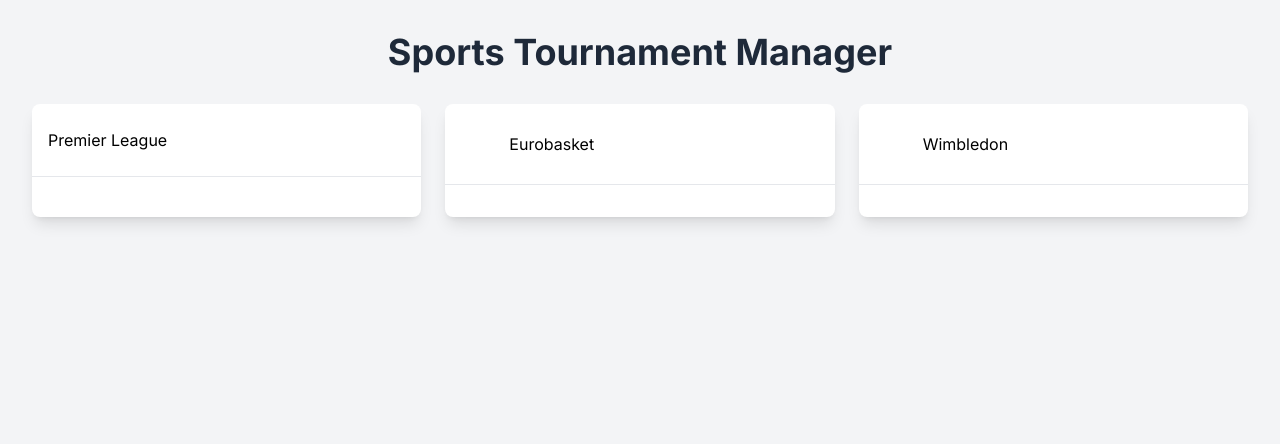
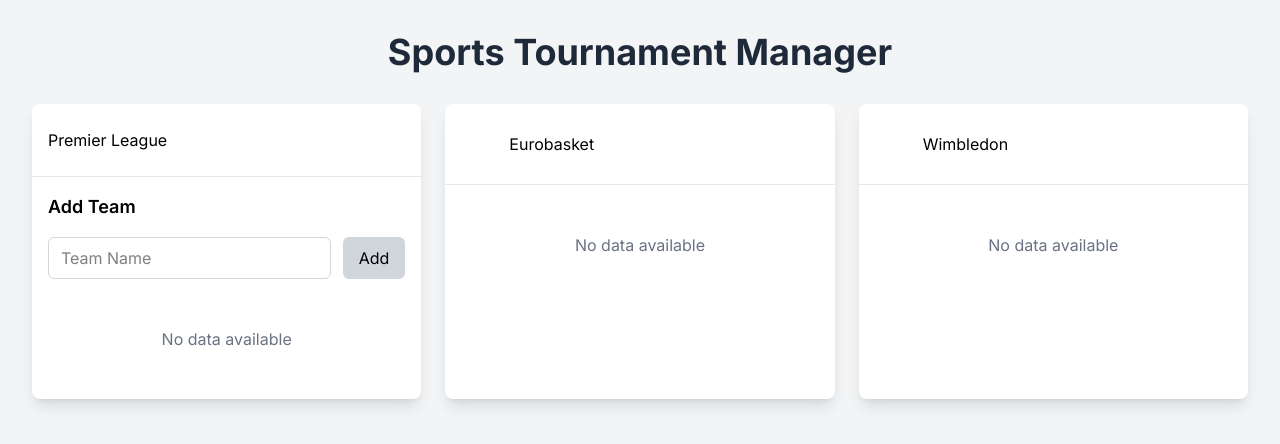
Before and after one commit to ABendaravicius/test-reactjs-kickertech, a React (Vite) app: page / in a window 1280 px wide. Shown: the top 444 px of the page. Built offline with nearby package versions, Linux system fonts and the light colour scheme; a web font is replaced by a local one.

Commit message:
add tournament standings tables

```diff
--- a/src/App.tsx
+++ b/src/App.tsx
@@ -1,9 +1,21 @@
-import { TournamentTableCard } from "@/components";
-import { TournamentProvider } from "@/contexts/TournamentContext";
+import { TournamentTableCard, AddTeamForm } from "@/components";
+import {
+  TournamentProvider,
+  useTournament,
+} from "@/contexts/TournamentContext";
 
-function App() {
+function AppContent() {
+  const { getTournament, getStandings } = useTournament();
+
+  const premierLeagueData = getTournament("premier-league");
+  const eurobasketData = getTournament("eurobasket");
+  const wimbledonData = getTournament("wimbledon");
+
+  const premierLeagueStandings = getStandings("premier-league");
+  const eurobasketStandings = getStandings("eurobasket");
+  const wimbledonStandings = getStandings("wimbledon");
+
   return (
-    <TournamentProvider>
     <div className="min-h-screen bg-gray-100 p-8">
       <div className="max-w-7xl mx-auto">
         <h1 className="text-4xl font-bold text-center mb-8 text-gray-800">
@@ -11,12 +23,37 @@
         </h1>
 
         <div className="grid grid-cols-1 md:grid-cols-3 gap-6">
-            <TournamentTableCard sportType="premier-league" />
-            <TournamentTableCard sportType="eurobasket" iconName="basketball" />
-            <TournamentTableCard sportType="wimbledon" iconName="tennis" />
+          <TournamentTableCard
+            tableName={premierLeagueData.name}
+            sportType={premierLeagueData.id}
+            standings={premierLeagueStandings}
+          >
+            <AddTeamForm sportType="premier-league" entityName="Team" />
+          </TournamentTableCard>
+
+          <TournamentTableCard
+            tableName={eurobasketData.name}
+            sportType={eurobasketData.id}
+            standings={eurobasketStandings}
+            iconName="basketball"
+          />
+
+          <TournamentTableCard
+            tableName={wimbledonData.name}
+            sportType={wimbledonData.id}
+            standings={wimbledonStandings}
+            iconName="tennis"
+          />
         </div>
       </div>
     </div>
+  );
+}
+
+function App() {
+  return (
+    <TournamentProvider>
+      <AppContent />
     </TournamentProvider>
   );
 }
--- a/src/components/atoms/Button.tsx
+++ b/src/components/atoms/Button.tsx
@@ -4,13 +4,27 @@
   onClick?: () => void;
   children: ReactNode;
   className?: string;
+  type?: "button" | "submit" | "reset";
+  disabled?: boolean;
 }
 
-function Button({ onClick, children, className = "" }: ButtonProps) {
+function Button({
+  onClick,
+  children,
+  className = "",
+  type = "button",
+  disabled = false,
+}: ButtonProps) {
   return (
     <button
+      type={type}
       onClick={onClick}
-      className={`px-4 py-2 rounded-md transition-colors duration-200 ${className}`}
+      disabled={disabled}
+      className={`px-4 py-2 rounded-md transition-colors duration-200 ${
+        disabled
+          ? "bg-gray-300 cursor-not-allowed"
+          : "bg-blue-600 text-white hover:bg-blue-700"
+      } ${className}`}
     >
       {children}
     </button>
--- a/src/components/index.ts
+++ b/src/components/index.ts
@@ -2,5 +2,8 @@
 export { default as Icon } from "./atoms/Icon";
 export { default as Button } from "./atoms/Button";
 
+// Molecules
+export { default as AddTeamForm } from "./molecules/AddTeamForm";
+
 // Organisms
 export { default as TournamentTableCard } from "./organisms/TournamentTableCard";
--- /dev/null
+++ b/src/components/molecules/AddTeamForm.tsx
@@ -0,0 +1,44 @@
+import { useState } from "react";
+import { useTournament } from "@/contexts/TournamentContext";
+import type { SportType } from "@/types/tournament";
+import { Button } from "@/components";
+
+interface AddTeamFormProps {
+  sportType: SportType;
+  entityName?: string; // "Team" or "Player"
+}
+
+function AddTeamForm({ sportType, entityName = "Team" }: AddTeamFormProps) {
+  const [teamName, setTeamName] = useState("");
+  const { addPlayer } = useTournament();
+
+  const handleSubmit = (e: React.FormEvent) => {
+    e.preventDefault();
+    if (teamName) {
+      addPlayer(sportType, teamName.trim());
+      setTeamName("");
+    }
+  };
+
+  return (
+    <div className="space-y-4">
+      <h3 className="text-lg font-semibold">Add {entityName}</h3>
+      <form onSubmit={handleSubmit}>
+        <div className="flex gap-3">
+          <input
+            type="text"
+            value={teamName}
+            onChange={(e) => setTeamName(e.target.value)}
+            placeholder={`${entityName} Name`}
+            className="w-full px-3 py-2 border border-gray-300 rounded-md focus:outline-none focus:ring-2 focus:ring-blue-500 focus:border-transparent"
+          />
+          <Button type="submit" disabled={!teamName} className="w-fit">
+            Add
+          </Button>
+        </div>
+      </form>
+    </div>
+  );
+}
+
+export default AddTeamForm;
--- a/src/components/organisms/TournamentTableCard/TournamentTableCard.tsx
+++ b/src/components/organisms/TournamentTableCard/TournamentTableCard.tsx
@@ -1,37 +1,41 @@
 import type { ReactNode } from "react";
 import { default as Header } from "./TournamentTableCardHeader";
-import { useTournament } from "@/contexts/TournamentContext";
-import type { SportType } from "@/types/tournament";
+import { default as Table } from "./TournamentTableCardTable";
+import type { Player, SportType } from "@/types/tournament";
+import { useTableHeaders } from "@/hooks/useTableHeaders";
 
 interface TournamentTableCardProps {
-  tableName?: string;
-  sportType: SportType;
+  tableName: string;
   iconName?: string;
   className?: string;
+  sportType: SportType;
+  standings: Player[];
   children?: ReactNode;
 }
 
 function TournamentTableCard({
   tableName,
-  sportType,
   iconName,
   className = "",
+  sportType,
+  standings,
   children,
 }: TournamentTableCardProps) {
-  const { getStandings, getTournament } = useTournament();
-  const standings = getStandings(sportType);
-  const tournament = getTournament(sportType);
+  const headers = useTableHeaders(sportType);
 
   return (
     <div
       className={`bg-white rounded-lg shadow-lg overflow-hidden ${className}`}
     >
       <Header
-        title={tableName ? tableName : tournament.name}
+        title={tableName}
         iconName={iconName}
         className="border-b border-gray-200"
       />
-      <div className="p-4">{children}</div>
+      <div className="p-4 space-y-4">
+        {children}
+        <Table headers={headers} data={standings} />
+      </div>
     </div>
   );
 }
--- /dev/null
+++ b/src/components/organisms/TournamentTableCard/TournamentTableCardTable.tsx
@@ -0,0 +1,63 @@
+import type { Player } from "@/types/tournament";
+import type { TableHeader } from "@/hooks/useTableHeaders";
+
+interface TableProps {
+  headers: TableHeader[];
+  data: Player[];
+  className?: string;
+}
+
+function TournamentTableCardTable({
+  headers,
+  data,
+  className = "",
+}: TableProps) {
+  if (data.length === 0) {
+    return (
+      <div className="text-center text-gray-500 py-8">No data available</div>
+    );
+  }
+
+  return (
+    <div className={`overflow-y-auto ${className}`}>
+      <table className="w-full text-sm">
+        <thead>
+          <tr className="border-b">
+            {headers.map((header) => (
+              <th
+                key={header.id}
+                className={`py-2 font-semibold ${
+                  header.align === "center"
+                    ? "text-center"
+                    : header.align === "right"
+                    ? "text-right"
+                    : "text-left"
+                }`}
+              >
+                {header.label}
+              </th>
+            ))}
+          </tr>
+        </thead>
+        <tbody>
+          {data.map((player) => (
+            <tr key={player.id} className="border-b">
+              {headers.map((header) => (
+                <td
+                  key={header.id}
+                  className={`py-2 ${
+                    header.align === "left" ? "text-left" : "text-center"
+                  } ${header.key === "points" && "font-semibold"}`}
+                >
+                  {player[header.key]}
+                </td>
+              ))}
+            </tr>
+          ))}
+        </tbody>
+      </table>
+    </div>
+  );
+}
+
+export default TournamentTableCardTable;
--- /dev/null
+++ b/src/hooks/useTableHeaders.ts
@@ -0,0 +1,40 @@
+import type { SportType } from "@/types/tournament";
+
+export interface TableHeader {
+  id: string;
+  label: string;
+  key: keyof Player;
+  align?: "left" | "center" | "right";
+}
+
+// Import Player type for the key mapping
+import type { Player } from "@/types/tournament";
+
+const TABLE_HEADERS: Record<SportType, TableHeader[]> = {
+  "premier-league": [
+    { id: "team", label: "Team", key: "name", align: "left" },
+    { id: "played", label: "P", key: "matchesPlayed", align: "center" },
+    { id: "wins", label: "W", key: "wins", align: "center" },
+    { id: "draws", label: "D", key: "draws", align: "center" },
+    { id: "losses", label: "L", key: "losses", align: "center" },
+    { id: "points", label: "Pts", key: "points", align: "center" },
+  ],
+  eurobasket: [
+    { id: "team", label: "Team", key: "name", align: "left" },
+    { id: "wins", label: "W", key: "wins", align: "center" },
+    { id: "losses", label: "L", key: "losses", align: "center" },
+    { id: "draws", label: "D", key: "draws", align: "center" },
+    { id: "points", label: "Pts", key: "points", align: "center" },
+  ],
+  wimbledon: [
+    { id: "player", label: "Player", key: "name", align: "left" },
+    { id: "matches", label: "M", key: "matchesPlayed", align: "center" },
+    { id: "wins", label: "W", key: "wins", align: "center" },
+    { id: "losses", label: "L", key: "losses", align: "center" },
+    { id: "points", label: "Pts", key: "points", align: "center" },
+  ],
+};
+
+export function useTableHeaders(sportType: SportType): TableHeader[] {
+  return TABLE_HEADERS[sportType];
+}
```
Lines whose indentation alone changed are shown as unchanged.
